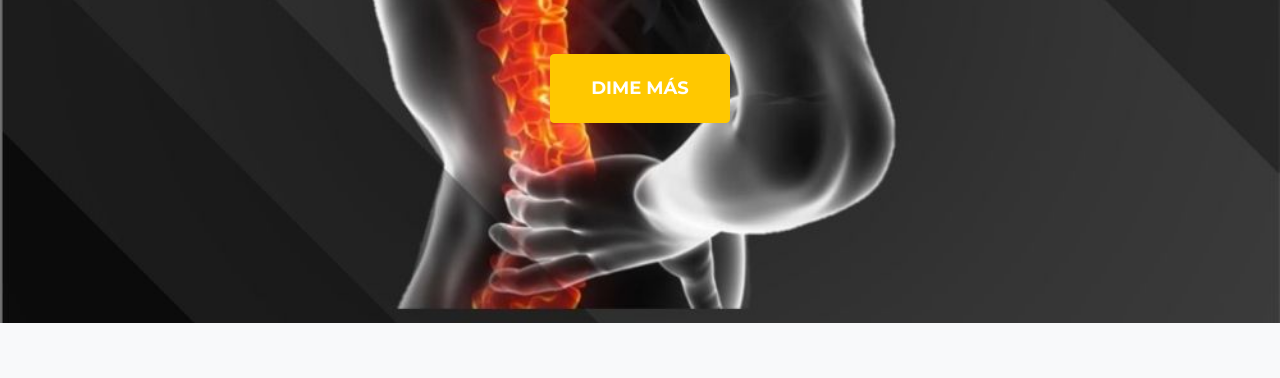
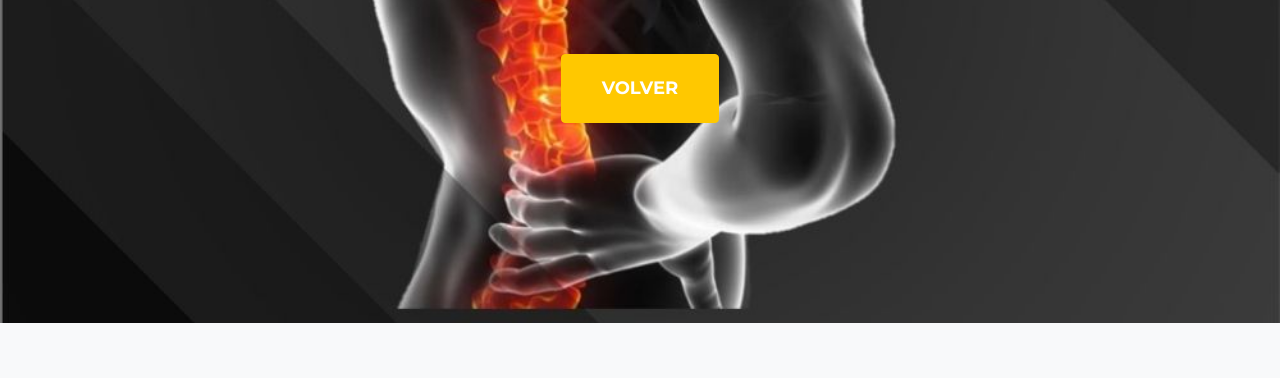
Before and after one commit to grupo2-funbio/Entregable_1, a plain HTML site: page index.html in a window 1280 px wide. Shown: the part 422-800 px from the top of the page. Drawn offline with nearby package versions, Linux system fonts and the light colour scheme; files whose address does not match are found by name.

Commit message:
Update index.html

```diff
--- a/index.html
+++ b/index.html
@@ -38,7 +38,7 @@
             <div class="container">
                 <div class="masthead-subheading">Grupo 2 | Fundamentos de biodiseño</div>
                 <div class="masthead-heading text-uppercase">ESCOLIOSIS IDIOPÁTICA</div>
-                <a class="btn btn-primary btn-xl text-uppercase" href="#services">Dime más</a>
+                <a class="btn btn-primary btn-xl text-uppercase" href="https://grupo2-funbio.github.io/equipo2_funbio/">Volver</a>
             </div>
         </header>
 
```
